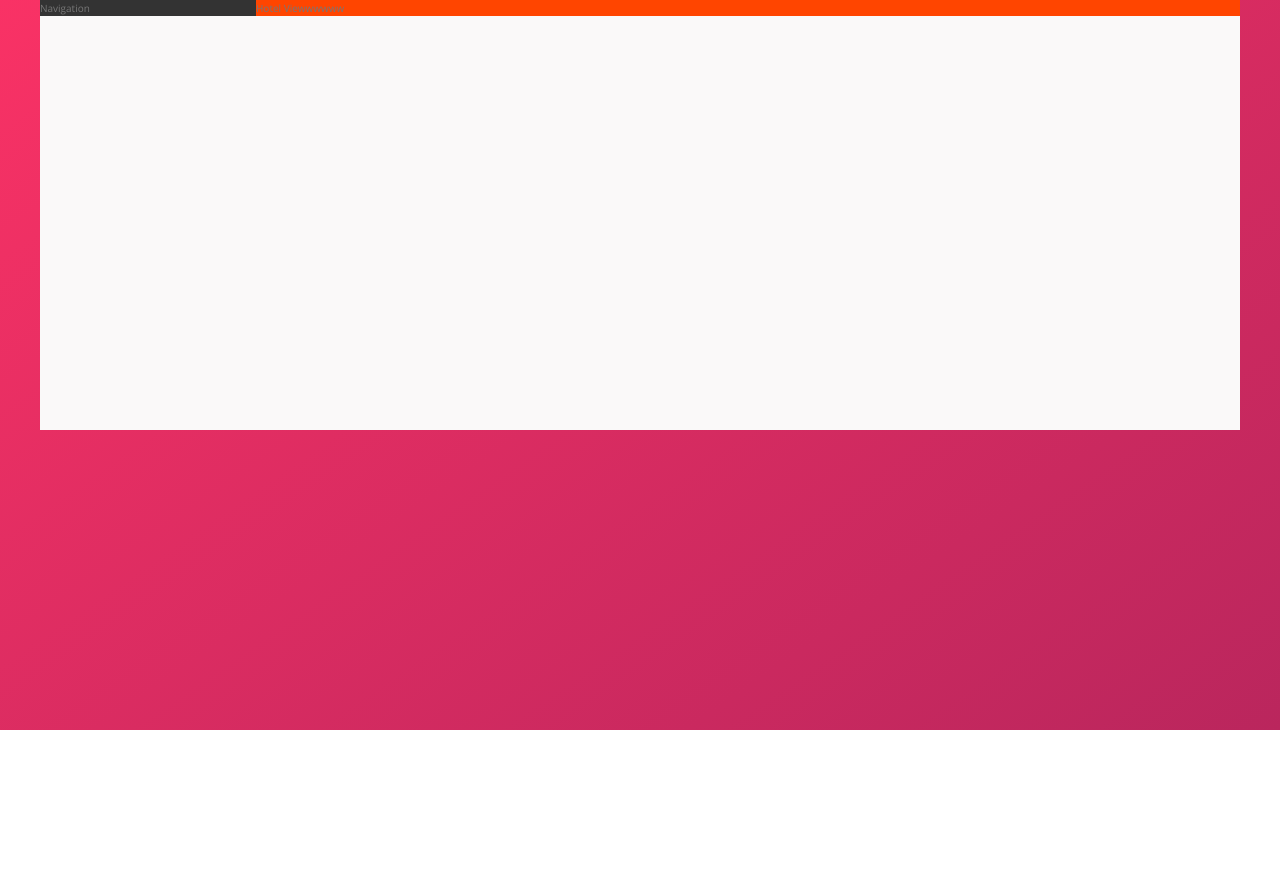
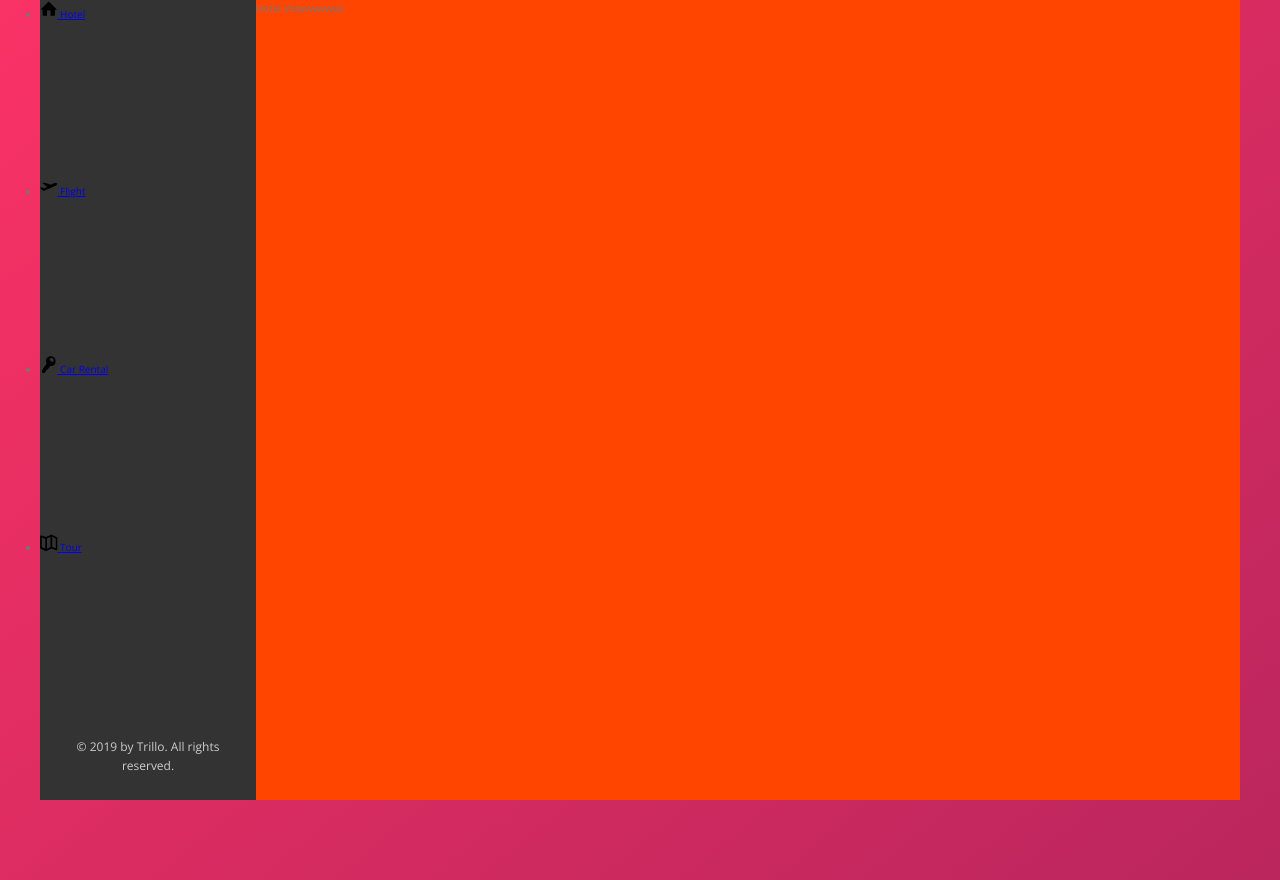
Before and after one commit to TimurJiangShan/TrilloProject, a website: page Trillo/index.html in a window 1280 px wide. Shown: the part 150-1030 px from the top of the page. Before the commit the page ends 880 px from the top, so only its background shows below. Drawn offline with nearby package versions, Linux system fonts and the light colour scheme.

Commit message:
Building the navigation bar part-1

```diff
--- a/Trillo/index.html
+++ b/Trillo/index.html
@@ -41,7 +41,43 @@
             </header>
             <div class="content">
                 <nav class="sidebar">
-                    Navigation
+                    <ul class="side-nav">
+                        <li class="side-nav__item">
+                            <a href="#" class="side-nav__link">
+                                <svg class="side-nav__icon"><use xlink:href="img/sprite.svg#icon-home"></use></svg>
+                                <span>Hotel</span>
+                            </a>
+                        </li>
+                    </ul>
+                    <ul class="side-nav">
+                        <li class="side-nav__item">
+                            <a href="#" class="side-nav__link">
+                                <svg class="side-nav__icon"><use xlink:href="img/sprite.svg#icon-aircraft-take-off"></use></svg>
+                                <span>Flight</span>
+                            </a>
+                        </li>
+                    </ul>
+                    <ul class="side-nav">
+                        <li class="side-nav__item">
+                            <a href="#" class="side-nav__link">
+                                <svg class="side-nav__icon"><use xlink:href="img/sprite.svg#icon-key"></use></svg>
+                                <span>Car Rental</span>
+                            </a>
+                        </li>
+                    </ul>
+                    <ul class="side-nav">
+                        <li class="side-nav__item">
+                            <a href="#" class="side-nav__link">
+                                <svg class="side-nav__icon"><use xlink:href="img/sprite.svg#icon-map"></use></svg>
+                                <span>Tour</span>
+                            </a>
+                        </li>
+                    </ul>
+
+                    <div class="legal">
+                        &copy; 2019 by Trillo. All rights reserved.
+                    </div>
+
                 </nav>
 
                 <main class="hotel-view">
--- a/Trillo/sass/_components.scss
+++ b/Trillo/sass/_components.scss
@@ -69,7 +69,6 @@
 
 .user-nav {
 
-    background-color: chartreuse;
     align-self: stretch;
 
 
@@ -122,3 +121,29 @@
     }
 
 }
+
+
+////////////////////////////
+// SIDE NAVIGATION
+
+.side-nav {
+    &__item {
+
+    }
+
+    &__link {
+
+    }
+
+    &__icon {
+        width: 1.75rem;
+        height: 1.75rem;
+    }
+}
+
+.legal {
+    font-size: 1.2rem;
+    color: var(--color-grey-light-4);
+    text-align: center;
+    padding: 2.5rem;
+}
--- a/Trillo/sass/_layout.scss
+++ b/Trillo/sass/_layout.scss
@@ -25,11 +25,16 @@
 .sidebar {
     background-color: var(--color-grey-dark-1);
     flex: 0 0 18%;
+
+    display: flex;
+    flex-direction: column;
+    justify-content: space-between;
 }
 
 .hotel-view {
     //background-color: #fff;
     background-color: orangered;
+    height: 80rem;
 
     flex: 1; // the element can grow as much as it can
 }
```
Also changed, not shown: Trillo/css/style.css.
